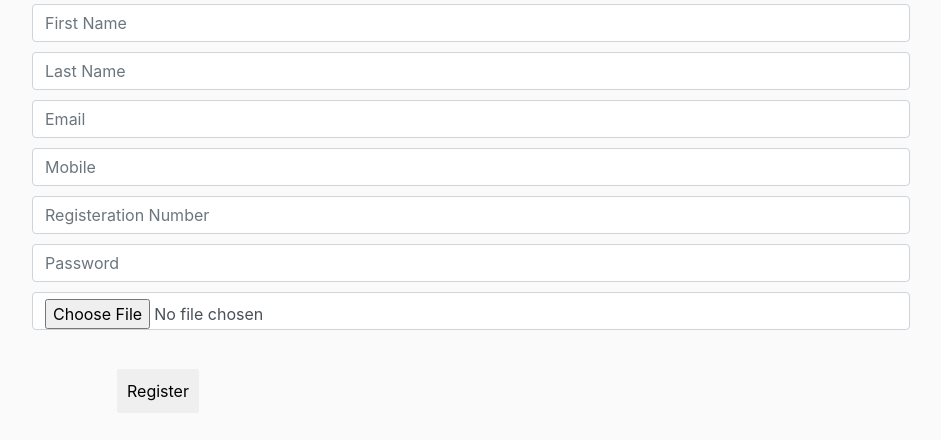
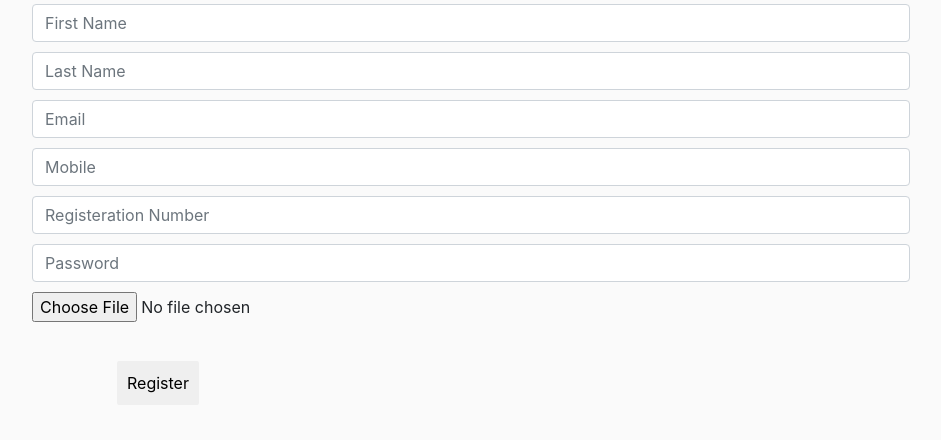
Before and after one commit to AryanBhirud/DevSoc-23, a Django app: page /register/ in a window 1280 px wide. Shown: the part 81-521 px from the top of the page, without its empty margins (58-999 px from the left). Run offline with Django 4.2, Linux system fonts and the light colour scheme; some libraries are stand-ins or nearby versions.

Commit message:
Update register.html

```diff
--- a/TightSalt/WebPortal/templates/WebPortal/register.html
+++ b/TightSalt/WebPortal/templates/WebPortal/register.html
@@ -32,7 +32,7 @@
                     <input class="form-control" type="password" name="password" placeholder="Password">
                 </div>
                 <div class="form-field">
-                    <input class="form-control" type="file" name="save_img">
+                    <input class="form-control-file" type="file" name="save_img">
                 </div>
             </div>
             <br>
```
